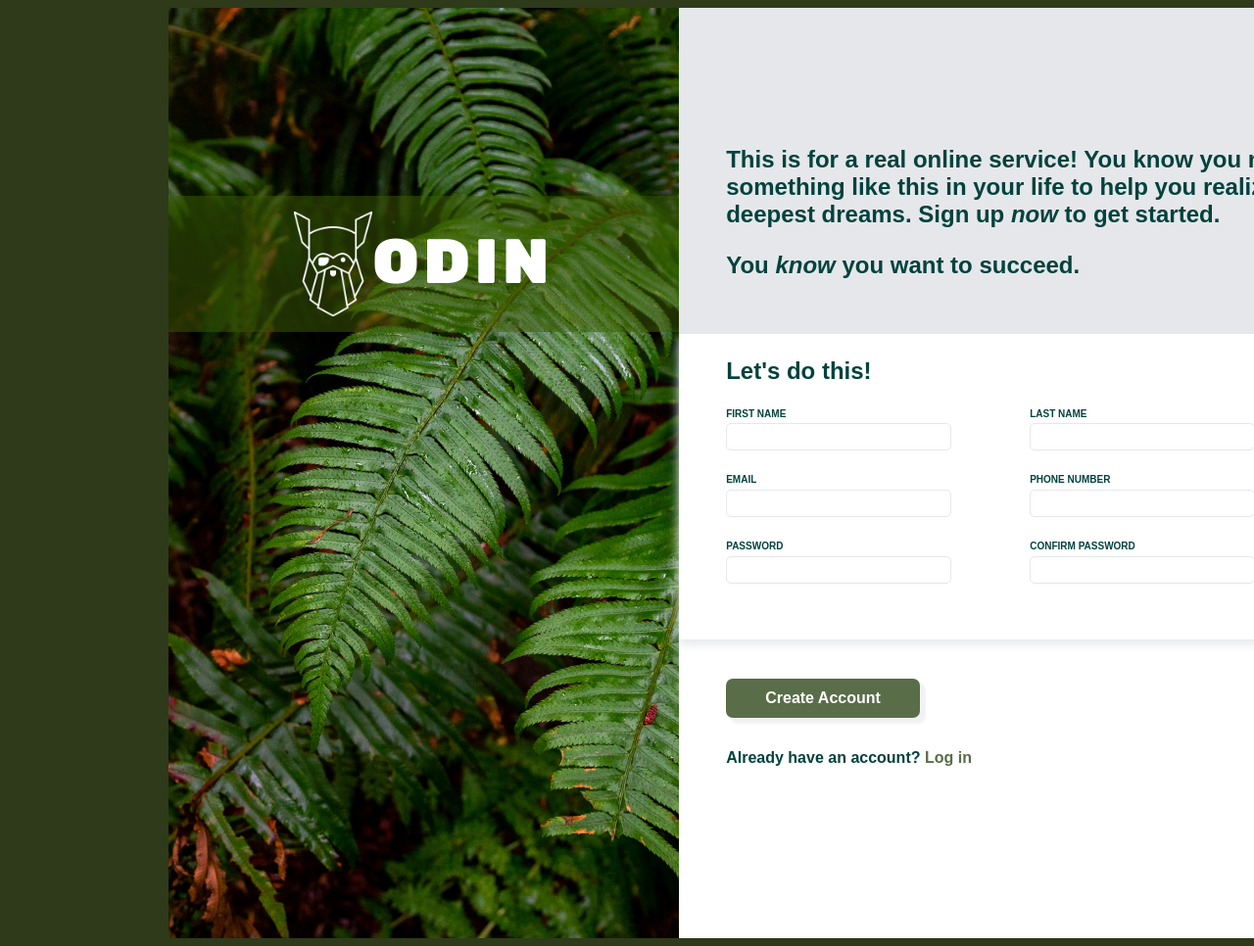
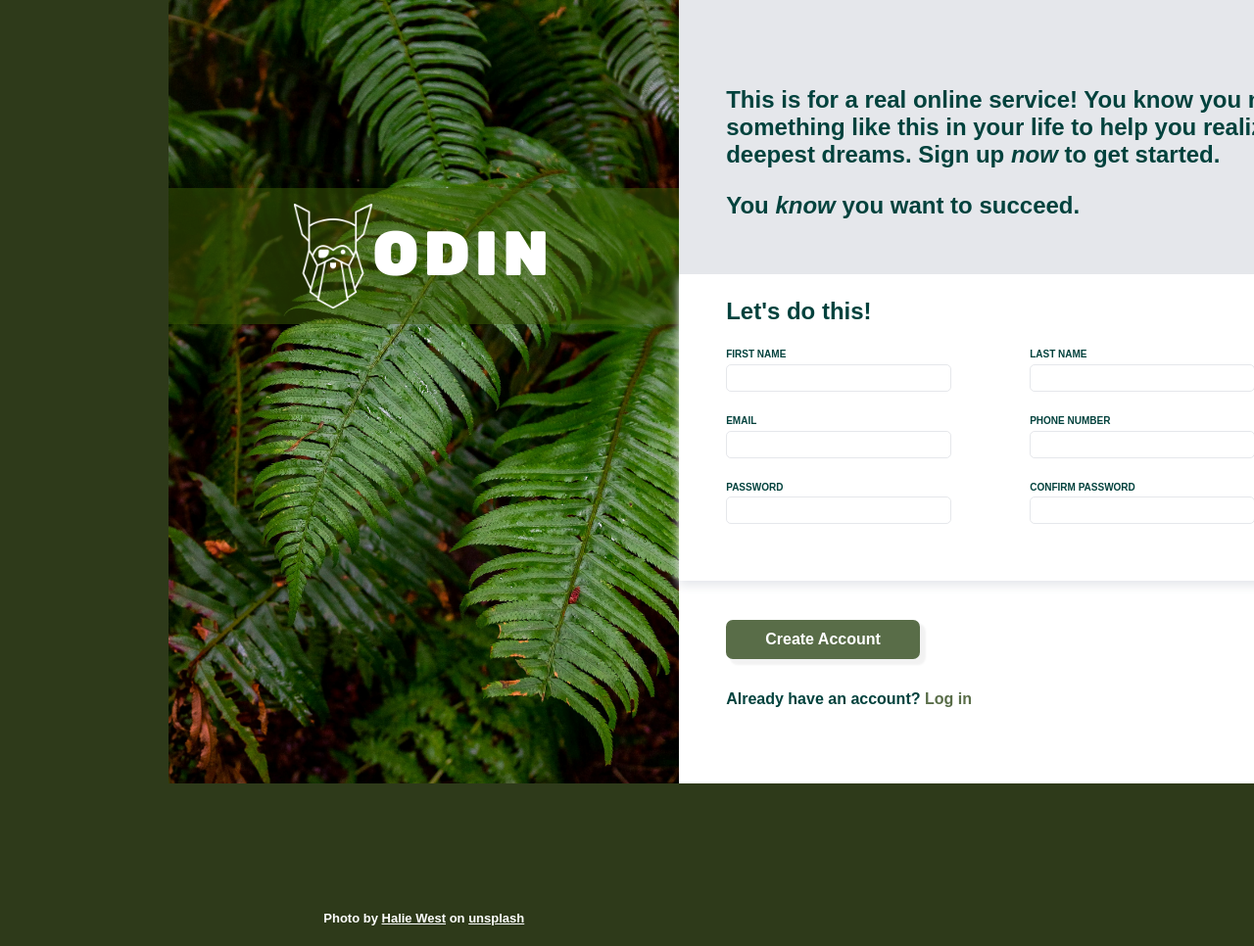
Before and after one commit to rmahawewa/Sign-Up-Form, a plain HTML site: page index.html in a window 1280 px wide. Shown: the top 966 px of the page at 98% size. Drawn offline with Linux system fonts and the light colour scheme.

Commit message:
content width change, add photo references

```diff
--- a/index.html
+++ b/index.html
@@ -12,6 +12,9 @@
             <div class="logo-div">
                 <img src="./images/odin-lined.png">
                 <label class="logo-text">ODIN</label>
+            </div>
+            <div class="img-ref">
+                <label>Photo by <a href="https://unsplash.com/@haliewestphoto" target="_blank">Halie West</a> on <a href="https://unsplash.com/" target="_blank">unsplash</a></label>
             </div>
         </div>
         <div class="content-div">
@@ -87,15 +90,6 @@
             }
         }
 
-        function onfocusin(){
-            input_elem.style.borderColor = "blue";
-            input_elem.style.boxShadow = "5px 5px 2px 1px rgba(0, 0, 0, 0.05)";
-        }
-
-        function onfocusout(){
-            input_elem.style.borderColor = "#E5E7EB";
-            input_elem.style.boxShadow = "";
-        }
     </script>
 </body>
 </html>
--- a/style.css
+++ b/style.css
@@ -7,13 +7,19 @@
 
 }
 
+html, body, .container{
+    height: 100%;
+    margin-top: 0;
+    margin-bottom: 0;
+}
+
 body{
     background-color:rgba(24,37,2,0.9);
 }
 
 
 .container{
-    height: 950px;
+    /* height: 950px; */
     width: 1350px;
     display: flex;
     margin-left: 13%;
@@ -27,6 +33,8 @@ body{
     background-size: cover;
     width: max-content;
     height: 100%;
+    display: flex;
+    flex-direction: column;
 }
 
 .logo-text{
@@ -52,9 +60,29 @@ img{
     width: 5rem;
 }
 
+.img-ref{
+    color: white;
+    display: flex;
+    justify-content: center;
+    position: relative;
+    margin-top: 100%;
+    padding-top: 15%;
+    margin-bottom: 0%;
+    font-size: 6rem;
+}
+
+.img-ref label{
+    font-size: small;
+}
+
+.img-ref a{
+    color: white;
+    text-decoration: underline;
+}
+
 .content-div{
     position: relative;
-    width: -webkit-fill-available;
+    width: inherit;
     color: #02423d;
 }
 
```
